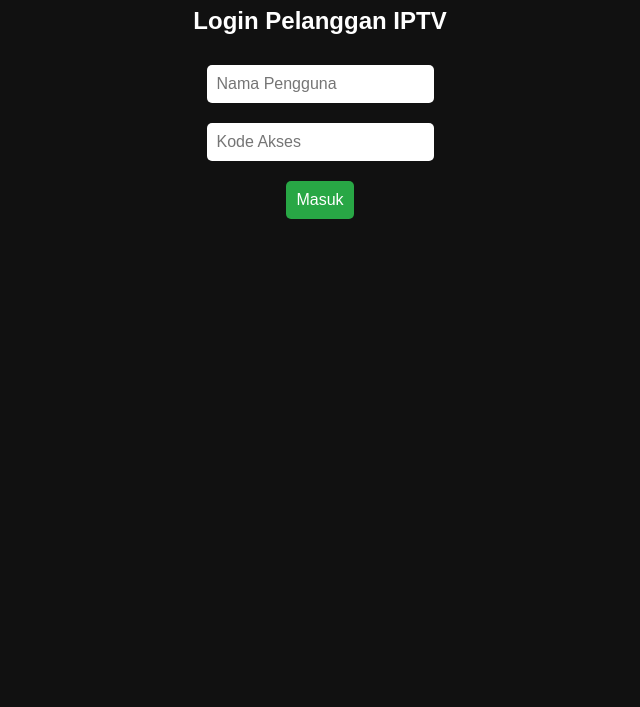
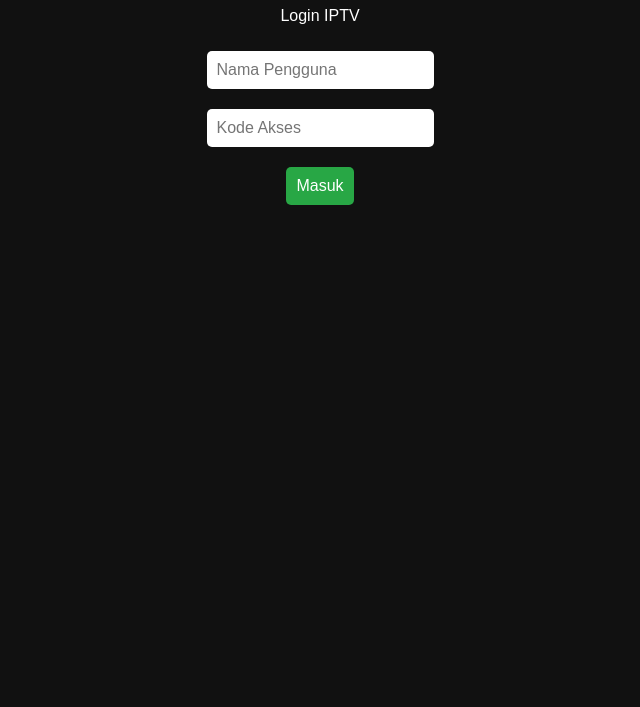
Before and after one commit to andika290120/aisyah-iptv, a plain HTML site: page index.html in a window 1280 px wide. Shown: the part 93-800 px from the top of the page, without its empty margins (320-960 px from the left). Drawn offline with nearby package versions, Linux system fonts and the light colour scheme.

Commit message:
Add files via upload

```diff
--- a/index.html
+++ b/index.html
@@ -50,7 +50,7 @@
 <body oncontextmenu="return false;" onkeydown="return disableKeys(event)">
   <div class="container" id="login-box">
     <H1>Aisyah IPTV</H1>
-    <h2>Login Pelanggan IPTV</h2>
+    <p>Login IPTV</p>
     <input type="text" id="username" placeholder="Nama Pengguna"><br>
     <input type="text" id="key" placeholder="Kode Akses"><br>
     <button onclick="login()">Masuk</button>
```
